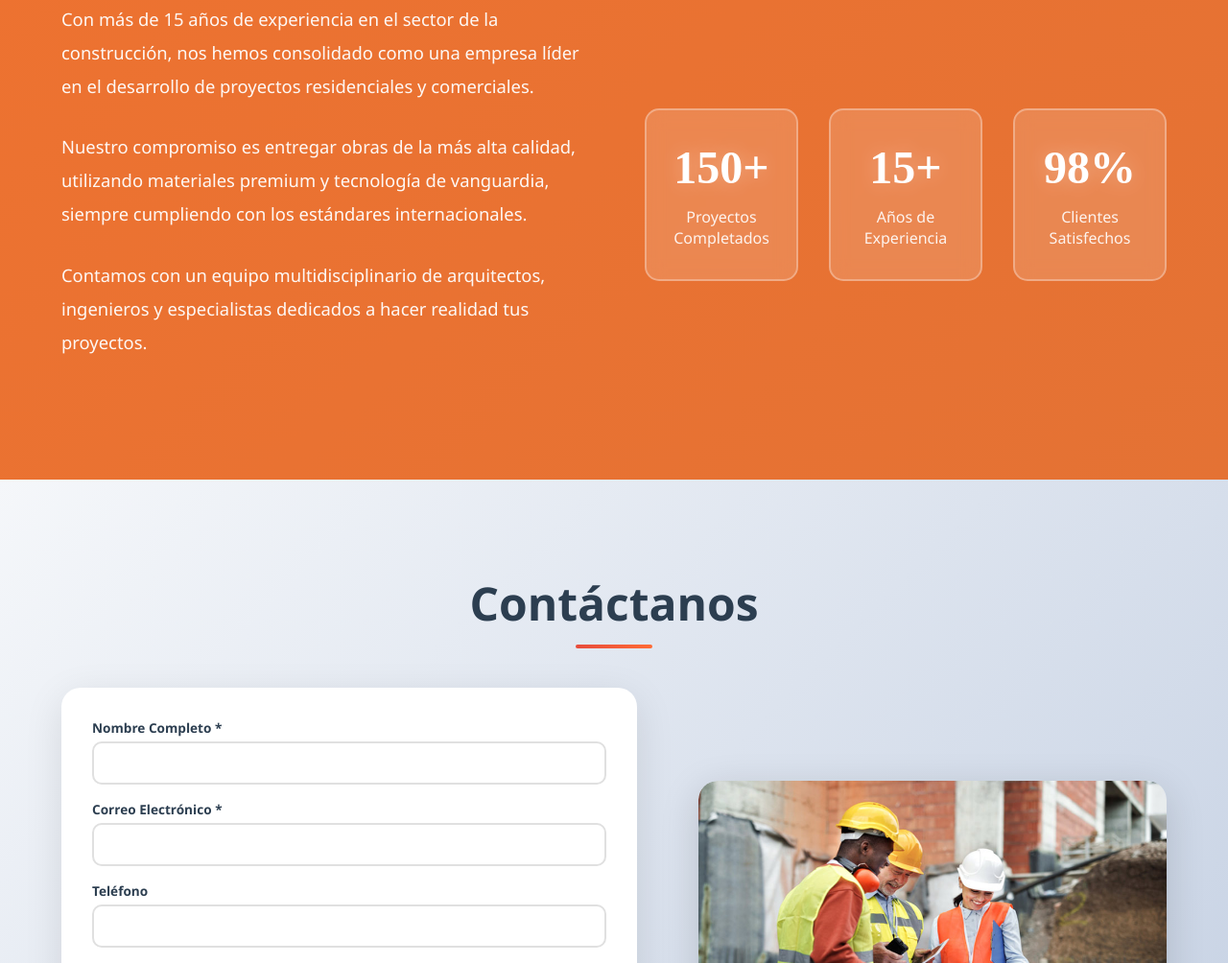
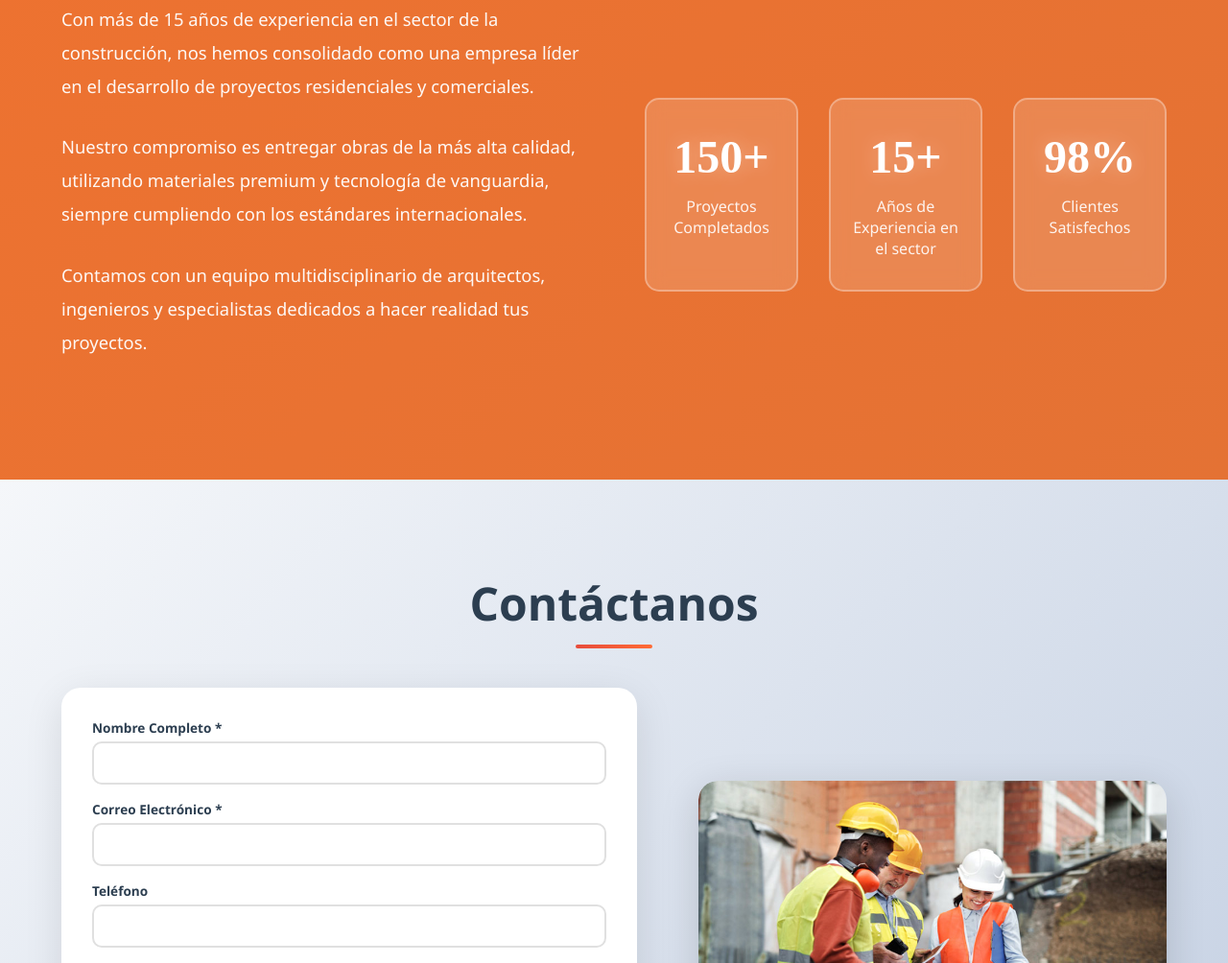
Before and after one commit to Jhoarod/civil_engineering, a plain HTML site: page index.html in a window 1280 px wide. Shown: the part 3091-4095 px from the top of the page at 96% size. Drawn offline with Linux system fonts and the light colour scheme.

Commit message:
add text in about us

```diff
--- a/index.html
+++ b/index.html
@@ -136,7 +136,7 @@
                 </div>
                 <div class="stat-box">
                     <div class="stat-number" data-target="15" data-suffix="+">0+</div>
-                    <div class="stat-label">Años de Experiencia</div>
+                    <div class="stat-label">Años de Experiencia en el sector</div>
                 </div>
                 <div class="stat-box">
                     <div class="stat-number" data-target="98" data-suffix="%">0%</div>
```
